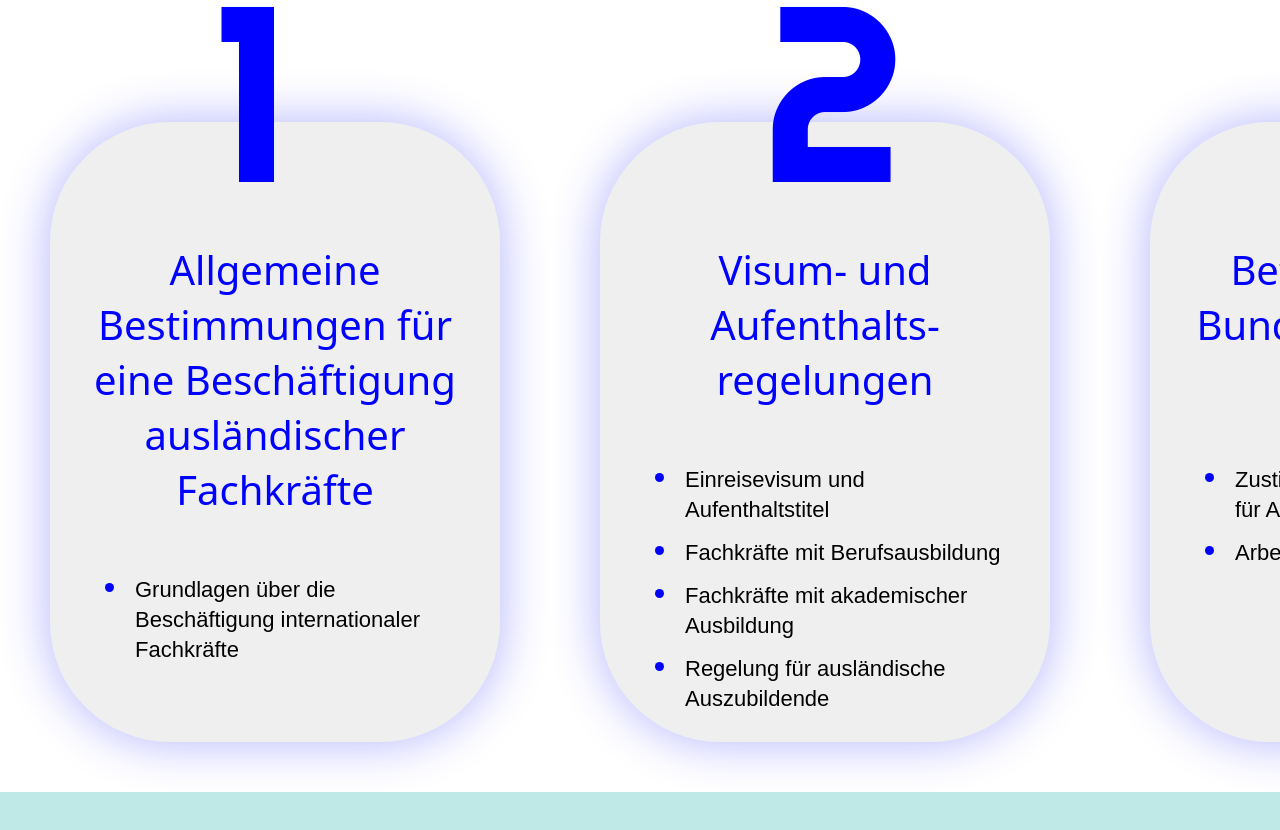
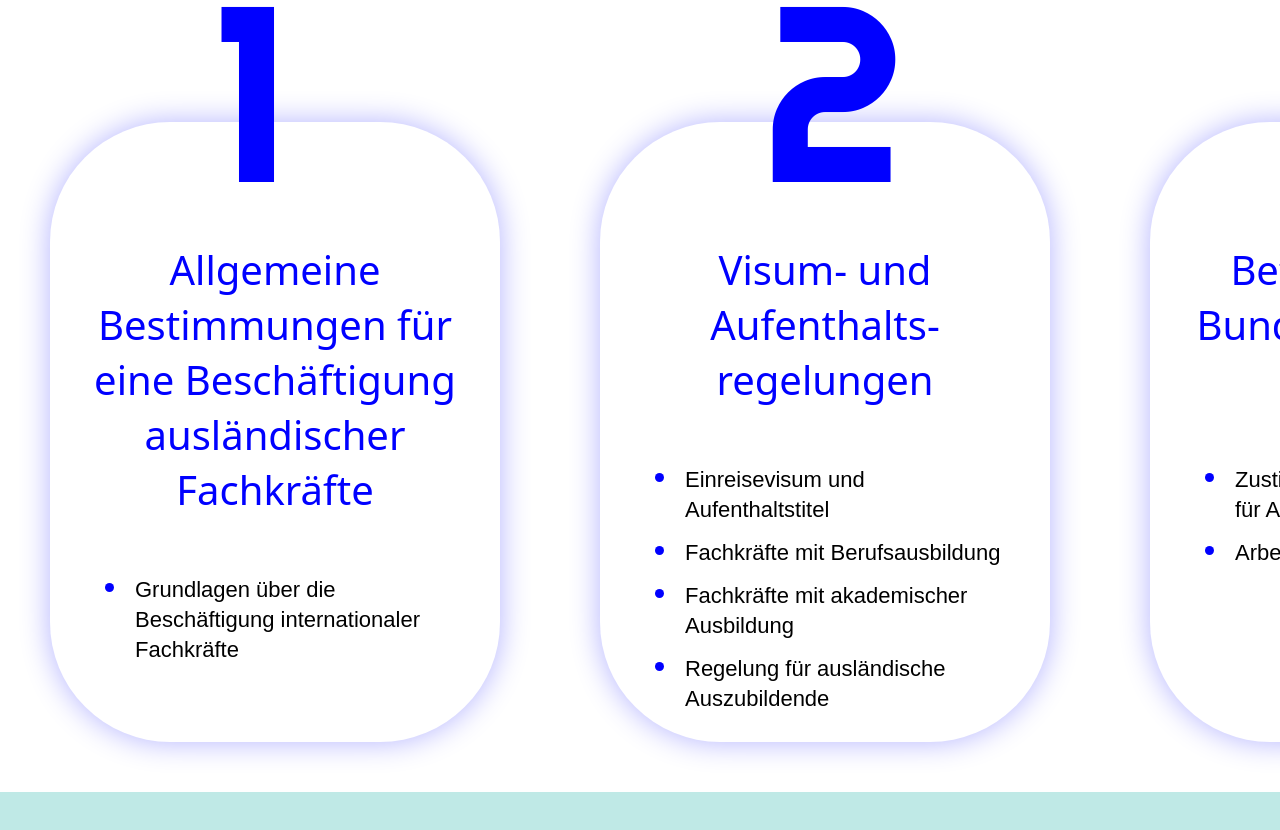
Before and after one commit to tommyb96/modern-mind-recruitment, a React (Create React App) app: page / in a window 1280 px wide. Shown: the part 8280-9110 px from the top of the page. Built offline with nearby package versions, Linux system fonts and the light colour scheme.

Commit message:
make cards smaller

```diff
--- a/src/components/Workshop/Workshop.js
+++ b/src/components/Workshop/Workshop.js
@@ -197,10 +197,9 @@ const Card = styled.div`
   display: flex;
   flex-direction: column;
   position: relative;
-  background-color: rgb(102, 102, 102, 0.1);
   border-radius: 120px;
   /* border: 6px solid rgb(63, 167, 243, 0.2); */
-  box-shadow: 0 0 50px rgba(0, 0, 255, 0.3);
+  box-shadow: 0 0 30px rgba(0, 0, 255, 0.3);
   height: 620px;
   width: 450px;
   margin: 200px 50px 50px 50px;
@@ -213,10 +212,10 @@ const Card = styled.div`
 
   @media (max-width: 768px) {
     margin: 200px 20px 20px 20px;
-
+    height: 530px;
     width: 300px;
     border-radius: 50px;
-    box-shadow: 0 0 30px rgba(0, 0, 255, 0.3);
+    box-shadow: 0 0 20px rgba(0, 0, 255, 0.2);
   }
 `;
 
```
